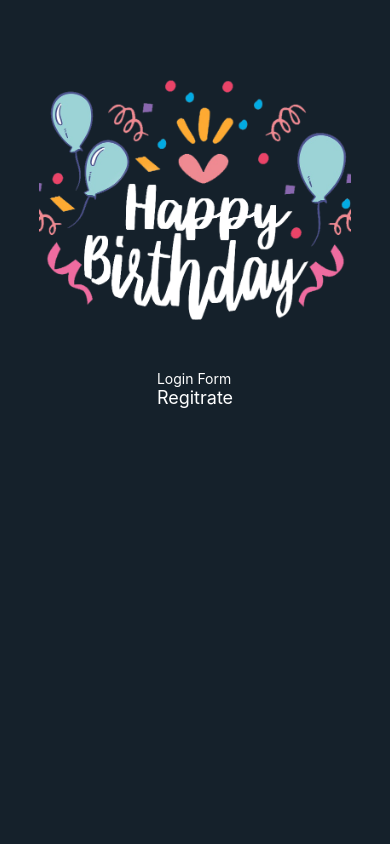
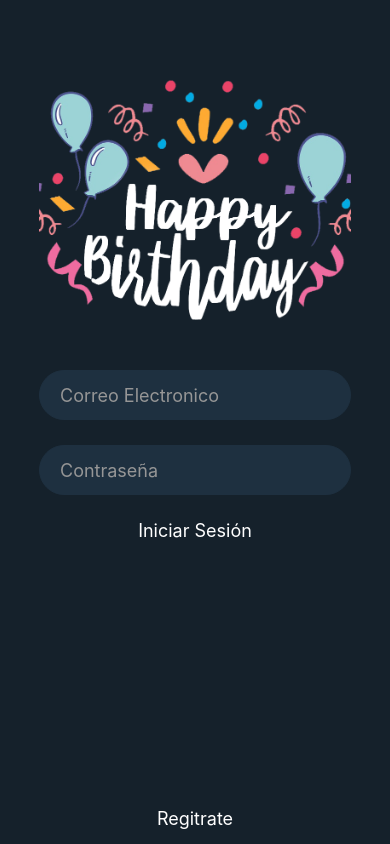
Before and after one commit to EstebanIndiveri/birthdayappreactn, a React Native app: screen / in a window 390 px wide. Built offline with nearby package versions, Linux system fonts and the light colour scheme; no server answers.

Commit message:
control data loginform

```diff
--- a/src/components/LoginForm.js
+++ b/src/components/LoginForm.js
@@ -1,27 +1,82 @@
-import React from 'react'
-import { StyleSheet, Text, View,Button,TouchableOpacity } from 'react-native'
+import React,{useState} from 'react'
+import { StyleSheet, View,TouchableOpacity,Text,TextInput} from 'react-native'
+import firebase from '../utils/firebase'
+import { validateEmail } from '../utils/Validations'
 
 export default function LoginForm(props) {
     const{changeForm}=props
+    const [formData, setFormData] = useState(defaultValue())
+    const login =()=>{
+        console.log('login starting')
+        console.log(formData)
+    }
+
+    const onChange=(e,type)=>{
+        setFormData({
+            ...formData,
+            [type]:e.nativeEvent.text
+        })
+    }
+
     return (
-        <View>
-            <Text style={{color:'#FFF'}}>Login Form</Text>
-            {/* <Button
-            title="Registrate"
-            /> */}
+        <>
+            <TextInput
+            placeholder="Correo Electronico"
+            placeholderTextColor="#969696"
+            style={styles.input}
+            onChange={(e)=>onChange(e,'email')}
+            />
+            <TextInput
+            placeholder="Contraseña"
+            placeholderTextColor="#969696"
+            secureTextEntry={true}
+            style={styles.input}
+            onChange={(e)=>onChange(e,'password')}
+            />
+              <TouchableOpacity
+              onPress={login}
+            >
+            <Text style={styles.btnText}>Iniciar Sesión</Text>
+            </TouchableOpacity>
+
+            <View style={styles.register}>
             <TouchableOpacity
             onPress={changeForm}
             >
             <Text style={styles.btnText}>Regitrate</Text>
             </TouchableOpacity>
+            </View>
+        </>
+    )
+}
 
-        </View>
-    )
+function defaultValue(){
+    return{
+        email:'',
+        password:'',
+    }
 }
 
 const styles = StyleSheet.create({
     btnText:{
         color:'#FFF',
         fontSize:18,
-    }
+    },
+    input:{
+        height:50,
+        color:'#FFF',
+        width:'80%',
+        marginBottom:25,
+        backgroundColor:"#1e3040",
+        paddingHorizontal:20,
+        borderRadius:50,
+        fontSize:18,
+        borderWidth:1,
+        borderColor:'#1e3040'
+    },
+    register:{
+        flex:1,
+        justifyContent:'flex-end',
+        marginBottom:15
+    },
 })
```
